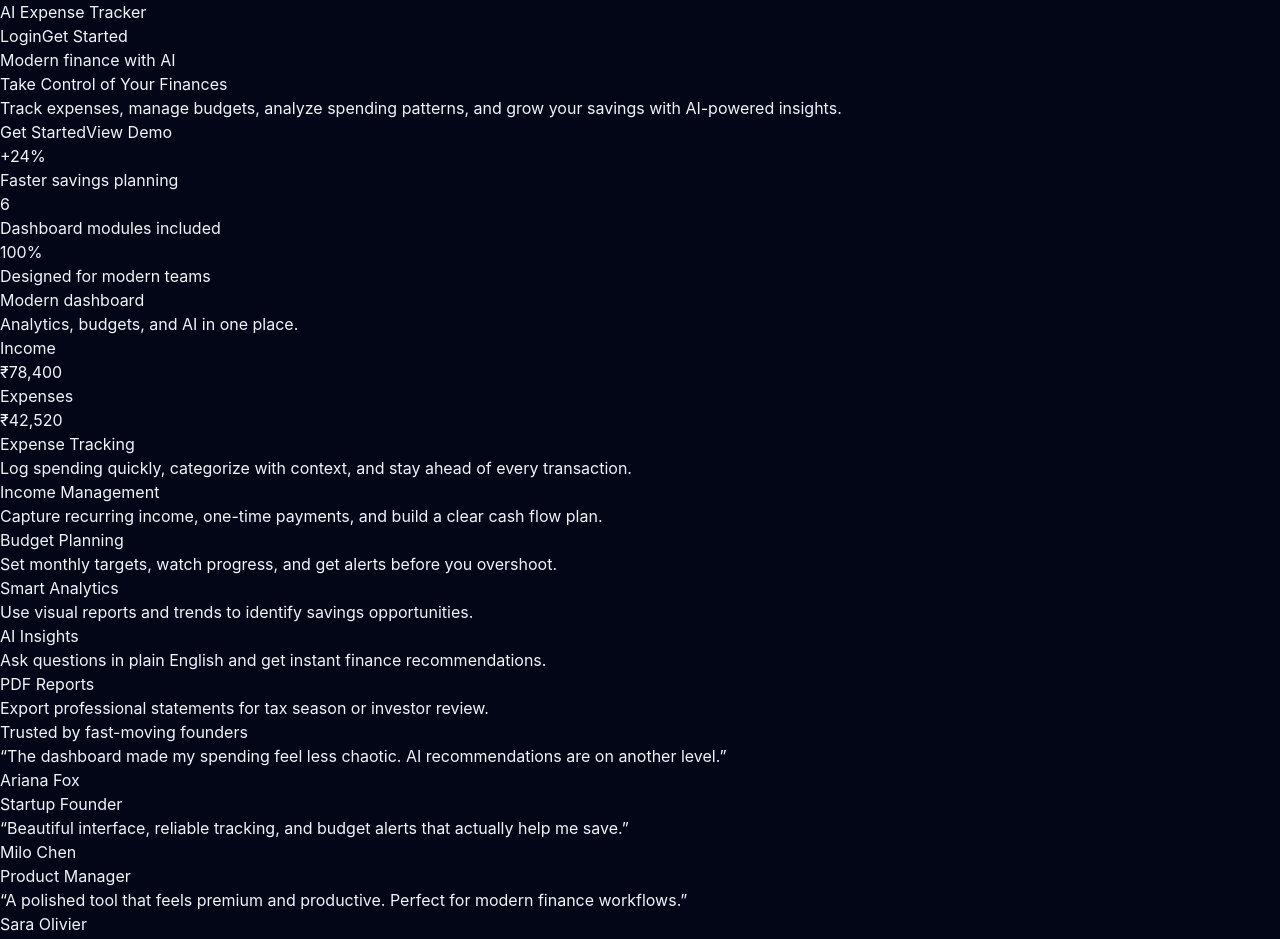
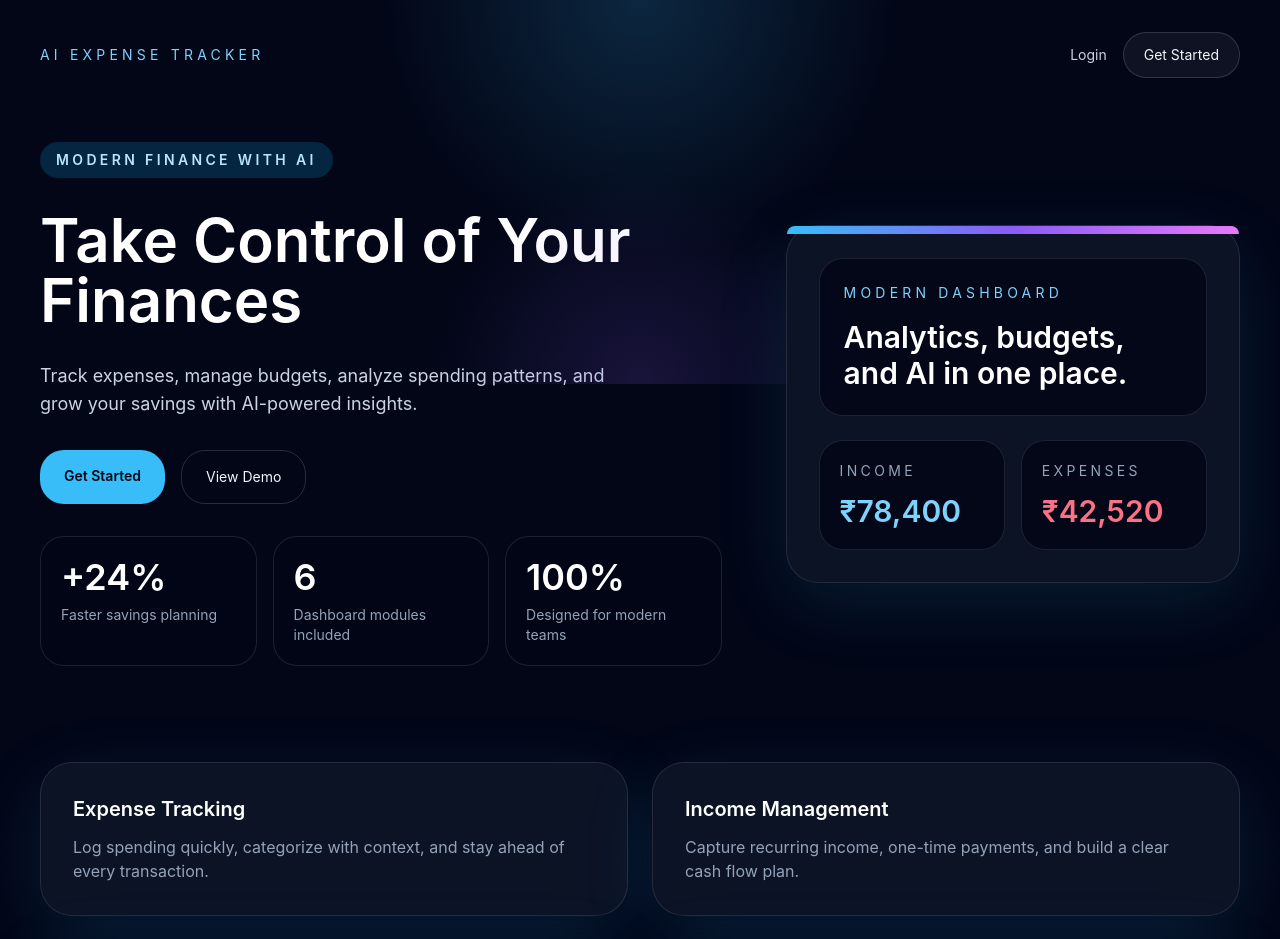
Before and after one commit to premwizard/Smart-Expense-Tracker, a React (Vite) app in the folder frontend/: page / in a window 1280 px wide. Shown: the top 939 px of the page. Built offline with nearby package versions, Linux system fonts and the light colour scheme; no server answers.

Commit message:
remove Supabase dependencies and enhance UI components with improved styles and animations

```diff
--- a/frontend/src/components/layout/AppShell.jsx
+++ b/frontend/src/components/layout/AppShell.jsx
@@ -23,16 +23,17 @@
         localStorage.removeItem('aet_token');
         window.location.href = '/login';
     };
-    return (<div className="min-h-screen bg-slate-950 text-slate-100">
+    return (<div className="relative min-h-screen overflow-hidden bg-slate-950 text-slate-100">
+      <div className="pointer-events-none absolute inset-x-0 top-0 h-96 bg-hero-gradient"/>
       <div className="mx-auto flex min-h-screen max-w-[1600px] gap-6 px-4 py-6 lg:px-10">
-        <aside className="hidden w-80 shrink-0 rounded-[2rem] border border-white/10 bg-slate-900/70 p-6 shadow-glow backdrop-blur-xl lg:block">
+        <aside className="hidden w-80 shrink-0 rounded-[2rem] border border-white/10 bg-slate-900/70 p-6 shadow-glow backdrop-blur-xl lg:block lg:sticky lg:top-6 lg:self-start">
           <div className="mb-8 space-y-3">
             <p className="text-xs uppercase tracking-[0.24em] text-sky-300">AI Expense Tracker</p>
-            <h2 className="text-2xl font-semibold">Control center</h2>
+            <h2 className="text-2xl font-semibold text-white">Control center</h2>
             <p className="text-sm text-slate-400">Premium finance insights for your daily flow.</p>
           </div>
           <nav className="space-y-2">
-            {navItems.map((item) => (<NavLink key={item.to} to={item.to} className={({ isActive }) => `block rounded-3xl px-4 py-3 text-sm font-medium transition ${isActive ? 'bg-slate-800 text-white shadow-glow' : 'text-slate-300 hover:bg-white/5'}`}>
+            {navItems.map((item) => (<NavLink key={item.to} to={item.to} className={({ isActive }) => `block rounded-3xl px-4 py-3 text-sm font-medium transition ${isActive ? 'bg-slate-800 text-white shadow-glow' : 'text-slate-300 hover:bg-white/5 hover:text-white'}`}>
                 {item.name}
               </NavLink>))}
           </nav>
@@ -42,7 +43,7 @@
         </aside>
 
         <main className="flex-1 rounded-[2rem] border border-white/10 bg-slate-900/70 p-6 shadow-glow backdrop-blur-xl">
-          <div className="mb-6 flex flex-col gap-4 md:flex-row md:items-center md:justify-between">
+          <div className="mb-6 flex flex-col gap-4 rounded-[2rem] border border-white/10 bg-slate-950/80 p-5 shadow-soft md:flex-row md:items-center md:justify-between">
             <div>
               <p className="text-sm uppercase tracking-[0.26em] text-sky-300">Dashboard</p>
               <h1 className="text-3xl font-semibold text-white">Welcome back</h1>
@@ -52,7 +53,7 @@
             </div>
           </div>
 
-          <motion.div initial={{ opacity: 0 }} animate={{ opacity: 1 }} transition={{ duration: 0.45 }}>
+          <motion.div initial={{ opacity: 0, y: 10 }} animate={{ opacity: 1, y: 0 }} transition={{ duration: 0.45 }}>
             <Routes>
               <Route path="dashboard" element={<DashboardPage />}/>
               <Route path="transactions" element={<TransactionsPage />}/>
--- a/frontend/src/components/layout/AuthLayout.jsx
+++ b/frontend/src/components/layout/AuthLayout.jsx
@@ -9,10 +9,13 @@
       <div className="mx-auto w-full max-w-3xl rounded-[2rem] border border-white/10 bg-slate-900/80 p-10 shadow-glow backdrop-blur-xl">
         <motion.div initial={{ opacity: 0, y: 20 }} animate={{ opacity: 1, y: 0 }} transition={{ duration: 0.45 }}>
           <div className="mb-8 space-y-3 text-center">
+            <p className="text-sm uppercase tracking-[0.3em] text-sky-300">Secure access</p>
             <h1 className="text-4xl font-semibold text-white sm:text-5xl">{title}</h1>
             <p className="mx-auto max-w-2xl text-sm text-slate-300 sm:text-base">{subtitle}</p>
           </div>
-          {children}
+          <div className="rounded-[2rem] border border-white/10 bg-slate-950/90 p-8 shadow-soft">
+            {children}
+          </div>
         </motion.div>
       </div>
     </div>
--- a/frontend/src/index.css
+++ b/frontend/src/index.css
@@ -5,7 +5,7 @@
 :root {
   color-scheme: dark;
   font-family: Inter, ui-sans-serif, system-ui, -apple-system, BlinkMacSystemFont, 'Segoe UI', sans-serif;
-  background-color: #060b16;
+  background-color: #050b16;
   color: #f8fafc;
 }
 
@@ -16,7 +16,16 @@
 body {
   margin: 0;
   min-height: 100vh;
-  background-image: radial-gradient(circle at top, rgba(56, 189, 248, 0.14), transparent 22%), radial-gradient(circle at bottom right, rgba(139, 92, 246, 0.16), transparent 24%);
+  background-color: #050b16;
+  background-image:
+    radial-gradient(circle at 15% 10%, rgba(56, 189, 248, 0.14), transparent 18%),
+    radial-gradient(circle at 80% 10%, rgba(139, 92, 246, 0.12), transparent 22%),
+    radial-gradient(circle at 20% 85%, rgba(236, 72, 153, 0.08), transparent 18%),
+    radial-gradient(circle at 85% 80%, rgba(14, 165, 233, 0.08), transparent 18%);
+  background-attachment: fixed;
+  color: #f8fafc;
+  -webkit-font-smoothing: antialiased;
+  -moz-osx-font-smoothing: grayscale;
 }
 
 * {
@@ -27,6 +36,32 @@
   font: inherit;
 }
 
+button {
+  transition: all 200ms ease;
+}
+
+a {
+  transition: color 200ms ease, transform 200ms ease;
+}
+
+a:hover {
+  transform: translateY(-1px);
+}
+
 ::selection {
   background: rgba(56, 189, 248, 0.35);
+  color: #ffffff;
 }
+
+html {
+  scroll-behavior: smooth;
+}
+
+body::before {
+  content: '';
+  position: fixed;
+  inset: 0;
+  background: radial-gradient(circle at bottom left, rgba(56, 189, 248, 0.05), transparent 24%), radial-gradient(circle at top right, rgba(168, 85, 247, 0.05), transparent 18%);
+  pointer-events: none;
+  z-index: -1;
+}
--- a/frontend/tailwind.config.js
+++ b/frontend/tailwind.config.js
@@ -1,12 +1,14 @@
 export default {
-    content: ['./index.html', './src/**/*.{ts,tsx}'],
+    content: ['./index.html', './src/**/*.{js,jsx}'],
     theme: {
         extend: {
             boxShadow: {
                 glow: '0 20px 75px rgba(56, 189, 248, 0.12)',
+                soft: '0 10px 45px rgba(15, 23, 42, 0.14)',
             },
             backgroundImage: {
                 'hero-gradient': 'radial-gradient(circle at top, rgba(56, 189, 248, 0.18), transparent 35%), radial-gradient(circle at bottom, rgba(139, 92, 246, 0.16), transparent 28%)',
+                'panel-gradient': 'linear-gradient(180deg, rgba(15, 23, 42, 0.95), rgba(15, 23, 42, 0.72))',
             },
             colors: {
                 surface: {
@@ -17,6 +19,9 @@
                     600: '#24354c',
                 },
             },
+            fontFamily: {
+                sans: ['Inter', 'ui-sans-serif', 'system-ui', '-apple-system', 'BlinkMacSystemFont', 'Segoe UI', 'sans-serif'],
+            },
         },
     },
     plugins: [],
```
Also changed, not shown: 1 other file (tests, documents, lock files or other folders).
